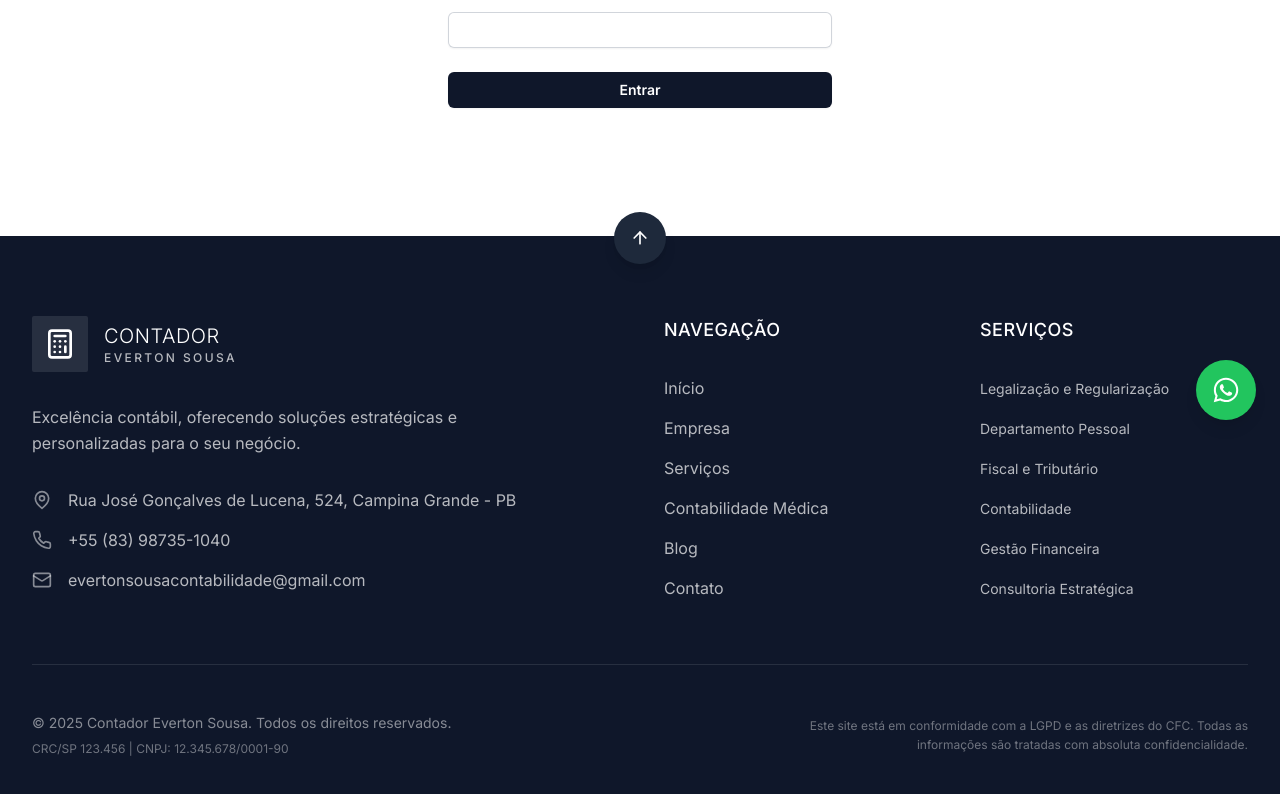
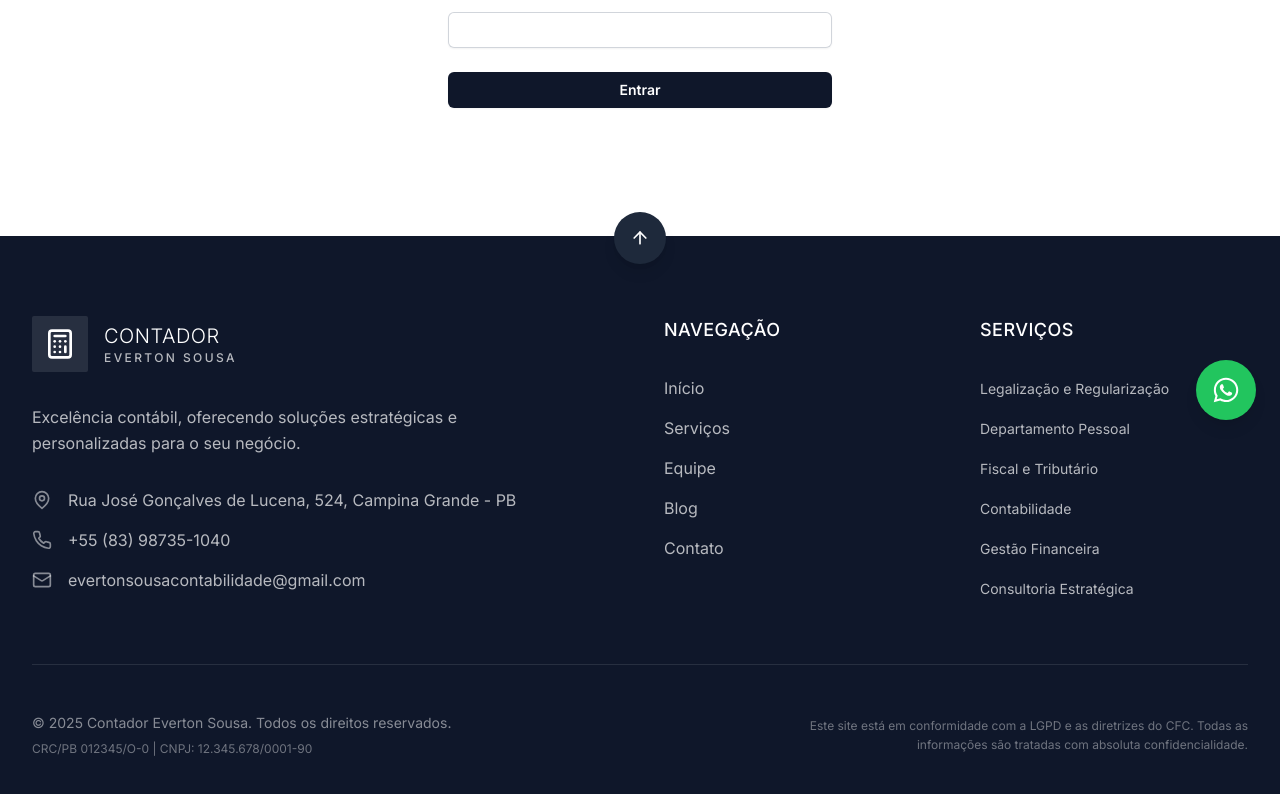
Before and after one commit to joaopedrolemos6/Everton-projeto, a React (Vite) app: page /login in a window 1280 px wide. Shown: the part 356-1150 px from the top of the page. Built offline with nearby package versions, Linux system fonts and the light colour scheme; no server answers.

Commit message:
Update Footer.tsx

```diff
--- a/src/components/Footer.tsx
+++ b/src/components/Footer.tsx
@@ -45,7 +45,7 @@ const Footer = () => {
               </div>
             </div>
             <p className="text-white/70 mb-8 leading-relaxed max-w-md">
-              Excelência contábil, oferecendo soluções estratégicas e personalizadas para o seu negócio.
+              Excelência contábil, oferecendo soluções estratégicas e personalizadas para o seu negócio.
             </p>
             <div className="space-y-4">
               <div className="flex items-center space-x-4">
@@ -70,15 +70,12 @@ const Footer = () => {
               <li>
                 <button onClick={() => scrollToSection('hero')} className="text-white/70 hover:text-white transition-colors duration-300">Início</button>
               </li>
-              <li>
-                <button onClick={() => scrollToSection('about')} className="text-white/70 hover:text-white transition-colors duration-300">Empresa</button>
-              </li>
+              {/* O link "Empresa" foi removido daqui */}
               <li>
                 <button onClick={() => scrollToSection('services')} className="text-white/70 hover:text-white transition-colors duration-300">Serviços</button>
               </li>
-              {/* Links diretos para as novas páginas */}
               <li>
-                <Link to="/contabilidade-medica" className="text-white/70 hover:text-white transition-colors duration-300">Contabilidade Médica</Link>
+                <button onClick={() => scrollToSection('team')} className="text-white/70 hover:text-white transition-colors duration-300">Equipe</button>
               </li>
               <li>
                 <Link to="/blog" className="text-white/70 hover:text-white transition-colors duration-300">Blog</Link>
@@ -120,7 +117,7 @@ const Footer = () => {
                 © 2025 Contador Everton Sousa. Todos os direitos reservados.
               </p>
               <p className="text-white/40 text-xs">
-                CRC/SP 123.456 | CNPJ: 12.345.678/0001-90
+                CRC/PB 012345/O-0 | CNPJ: 12.345.678/0001-90
               </p>
             </div>
 
```
